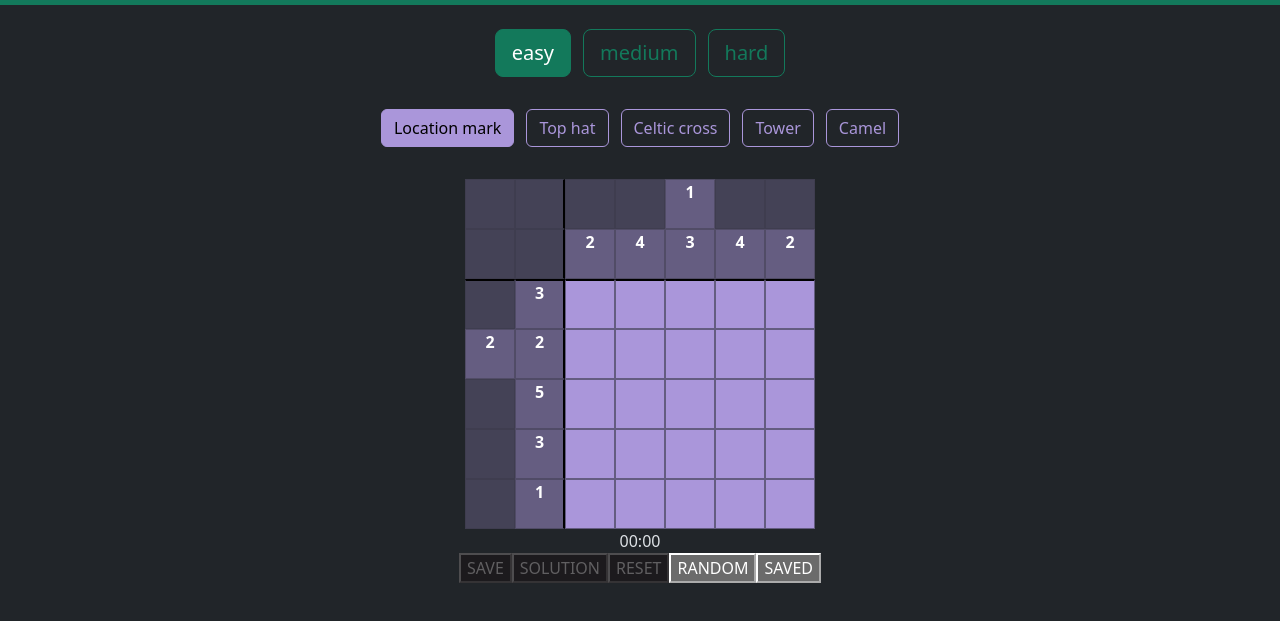
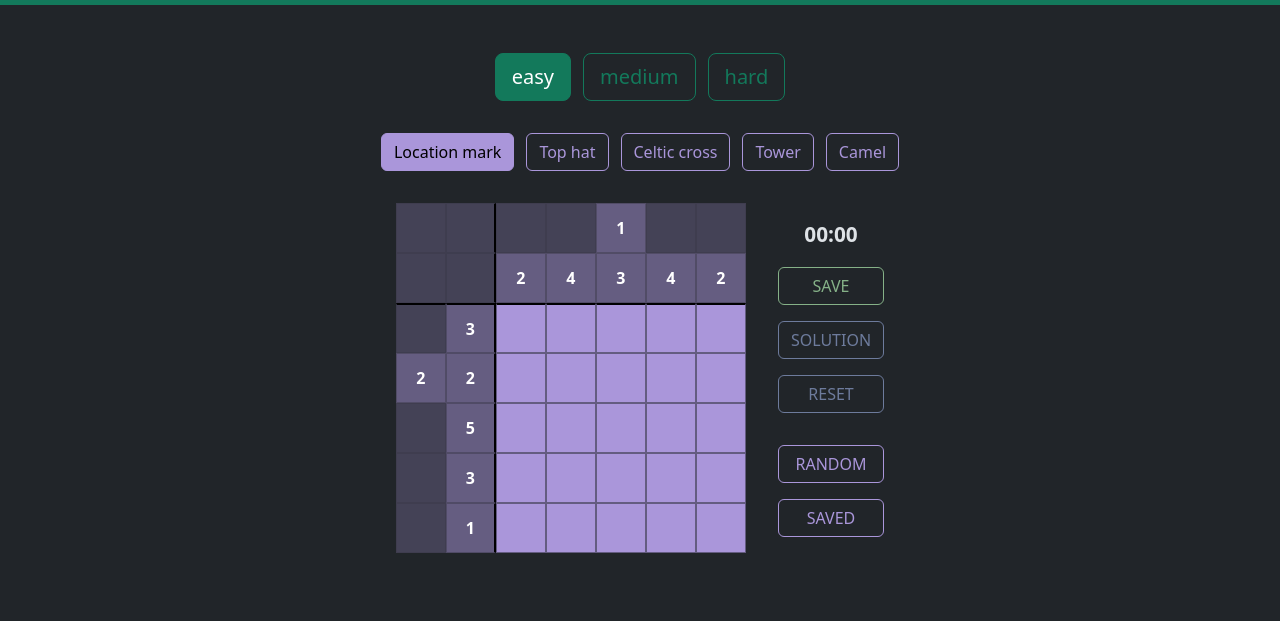
Before and after one commit to Naya252/rs-nonograms, a website built with Vite: page index.html in a window 1280 px wide. Shown: the part 61-682 px from the top of the page. Built offline with nearby package versions, Linux system fonts and the light colour scheme.

Commit message:
fix: change html structure

```diff
--- a/src/core/components/game-actions/game-actions.js
+++ b/src/core/components/game-actions/game-actions.js
@@ -2,11 +2,11 @@ import Button from './ui/btn';
 
 export default class Actions {
   constructor() {
-    this.save = new Button('save');
-    this.solution = new Button('solution');
-    this.reset = new Button('reset');
-    this.random = new Button('random');
-    this.saved = new Button('saved');
+    this.save = new Button('save', 'btn  btn-outline-success');
+    this.solution = new Button('solution', 'btn  btn-outline-info');
+    this.reset = new Button('reset', 'btn  btn-outline-info');
+    this.random = new Button('random', 'btn  btn-outline-secondary mt-3');
+    this.saved = new Button('saved', 'btn  btn-outline-secondary');
   }
 
   activateButtons() {
--- a/src/core/components/game-actions/ui/btn.js
+++ b/src/core/components/game-actions/ui/btn.js
@@ -1,15 +1,16 @@
 import { BaseClass } from '../../../shared/helpers';
 
 export default class Button extends BaseClass {
-  constructor(className) {
+  constructor(title, className) {
     super();
 
     this.tag = 'button';
     this.className = className;
+    this.title = title;
   }
 
   create() {
     super.create();
-    this.el.innerText = this.className.toUpperCase();
+    this.el.innerText = this.title.toUpperCase();
   }
 }
--- a/src/core/components/grid/grid.js
+++ b/src/core/components/grid/grid.js
@@ -87,7 +87,7 @@ export default class Grid {
     this.grid.el.classList.toggle('lock');
   }
 
-  createGrid(game) {
+  createGrid(game, level) {
     this.points.scheme = [];
     this.points.cur = [];
     this.grid.matrix = [];
@@ -97,6 +97,6 @@ export default class Grid {
       this.lockGrid();
     }
 
-    this.points.scheme = this.grid.create(this.grid.matrix);
+    this.points.scheme = this.grid.create(this.grid.matrix, level);
   }
 }
--- a/src/core/components/grid/ui/grid-ui.js
+++ b/src/core/components/grid/ui/grid-ui.js
@@ -9,7 +9,7 @@ export default class GridUI extends BaseClass {
     this.items = [];
   }
 
-  create(matrix) {
+  create(matrix, level) {
     if (this.el) {
       let length = this.items.length;
 
@@ -19,6 +19,7 @@ export default class GridUI extends BaseClass {
       }
     } else {
       super.create();
+      this.el.classList.add(level);
     }
 
     const gridWidth = matrix[0].length;
--- a/src/core/components/levels/ui/levels-ui.js
+++ b/src/core/components/levels/ui/levels-ui.js
@@ -2,7 +2,7 @@ import { BaseClass } from '../../../shared/helpers';
 import Btn from '../../base/btn';
 
 export default class LevelBtn extends BaseClass {
-  constructor(tag = 'div', className = 'levels') {
+  constructor(tag = 'div', className = 'levels mt-4') {
     super();
 
     this.tag = tag;
--- a/src/core/view/page.js
+++ b/src/core/view/page.js
@@ -14,7 +14,7 @@ import {
   getRandomCard,
   getPassedGames,
 } from '../repository/repository';
-import { getBoolTheme, getBoolValue, getScore, completeScore, formateTime } from '../shared/helpers';
+import { getBoolTheme, getBoolValue, getScore, completeScore, formateTime, createElement } from '../shared/helpers';
 import { FILL_SOUND, CLEAN_SOUND, X_SOUND, CLICK_SOUND, NOTIFICATION_SOUND, WIN_SOUND } from '../shared/constants';
 
 import Body from './body';
@@ -54,6 +54,7 @@ export default class Game {
     this.randomId = 0;
 
     this.isLoad = false;
+    this.wrap = null;
   }
 
   // ================== Sounds =================================================
@@ -326,7 +327,7 @@ export default class Game {
 
     if (game.length) {
       this.grd.cleanGrid();
-      this.grd.createGrid(game[0]);
+      this.grd.createGrid(game[0], this.lvl.curLevel.value);
       this.grd.grid.el.addEventListener('click', (event) => this.selectCell(event));
       this.grd.grid.el.addEventListener('mouseup', (event) => {
         if (event.button === 2) {
@@ -334,7 +335,19 @@ export default class Game {
         }
       });
       this.grd.grid.el.addEventListener('contextmenu', (event) => event.preventDefault());
-      this.content.main.el.append(this.grd.grid.el);
+
+      const wrap = createElement('div', 'wrap');
+      const actions = createElement('div', 'actions');
+
+      wrap.append(this.grd.grid.el);
+      wrap.append(actions);
+
+      if (this.wrap) {
+        this.wrap.remove();
+      }
+
+      this.content.main.el.append(wrap);
+      this.wrap = wrap;
 
       this.createTimer(savedTime);
       this.createActions();
@@ -521,7 +534,7 @@ export default class Game {
   createTimer(savedTime) {
     this.tmr.cleanTimer();
     this.tmr.createTimer(savedTime);
-    this.content.main.el.append(this.tmr.timer.el);
+    this.wrap.childNodes[1].append(this.tmr.timer.el);
   }
 
   // ================== Actions =============================================
@@ -555,11 +568,11 @@ export default class Game {
       this.getClickSound();
     });
 
-    this.content.main.el.append(this.actions.save.el);
-    this.content.main.el.append(this.actions.solution.el);
-    this.content.main.el.append(this.actions.reset.el);
-    this.content.main.el.append(this.actions.random.el);
-    this.content.main.el.append(this.actions.saved.el);
+    this.wrap.childNodes[1].append(this.actions.save.el);
+    this.wrap.childNodes[1].append(this.actions.solution.el);
+    this.wrap.childNodes[1].append(this.actions.reset.el);
+    this.wrap.childNodes[1].append(this.actions.random.el);
+    this.wrap.childNodes[1].append(this.actions.saved.el);
   }
 
   resetGame() {
--- a/src/sass/style.scss
+++ b/src/sass/style.scss
@@ -43,9 +43,22 @@ body {
   text-align: center;
 }
 
+.wrap {
+  display: flex;
+  align-items: center;
+  justify-content: center;
+  gap: 32px;
+}
+.actions {
+  display: flex;
+  flex-direction: column;
+  gap: 16px;
+}
+
 .grid-container {
   display: inline-grid;
-  margin: 0 auto;
+  justify-items: center;
+  align-items: center;
   position: relative;
 
   &.lock {
@@ -63,14 +76,27 @@ body {
 }
 
 .cell {
-  width: 50px;
-  height: 50px;
   border: 1px solid rgba($dark, 0.5);
   background-color: $secondary;
   cursor: pointer;
   color: #fff;
   font-weight: 600;
-  text-align: center;
+  display: flex;
+  justify-content: center;
+  align-items: center;
+}
+
+.easy .cell {
+  width: 50px;
+  height: 50px;
+}
+.medium .cell {
+  width: 40px;
+  height: 40px;
+}
+.hard .cell {
+  width: 25px;
+  height: 25px;
 }
 
 .hint {
@@ -88,10 +114,10 @@ body {
   background-color: #000;
 }
 
-.cell.x{
+.cell.x {
   position: relative;
 
-  &:after{
+  &:after {
     content: 'x';
     position: absolute;
     top: 0;
@@ -172,3 +198,8 @@ body {
   overflow: hidden;
   // padding-right: 17px;
 }
+
+.timer {
+  font-weight: 600;
+  font-size: 1.3rem;
+}
```
